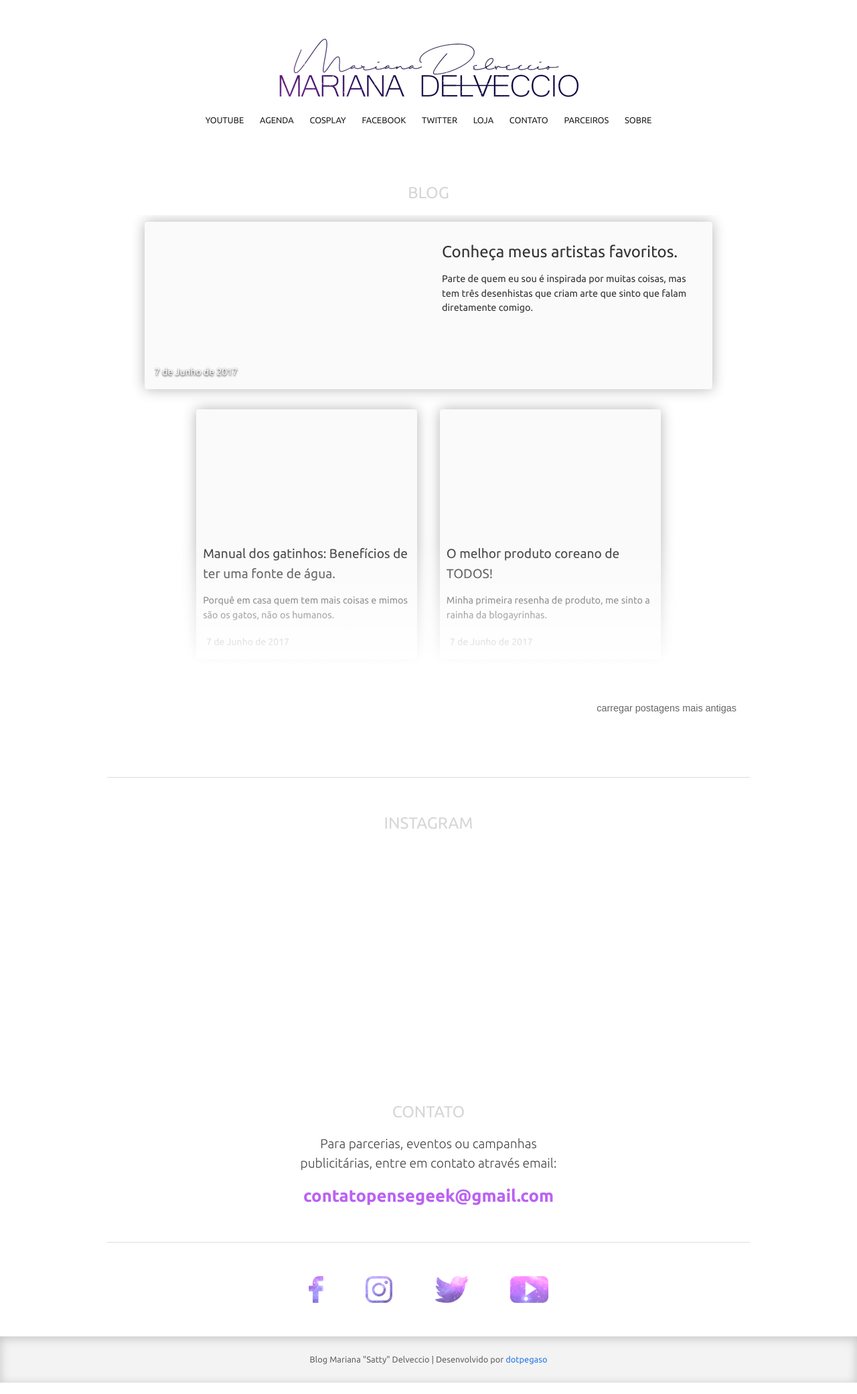
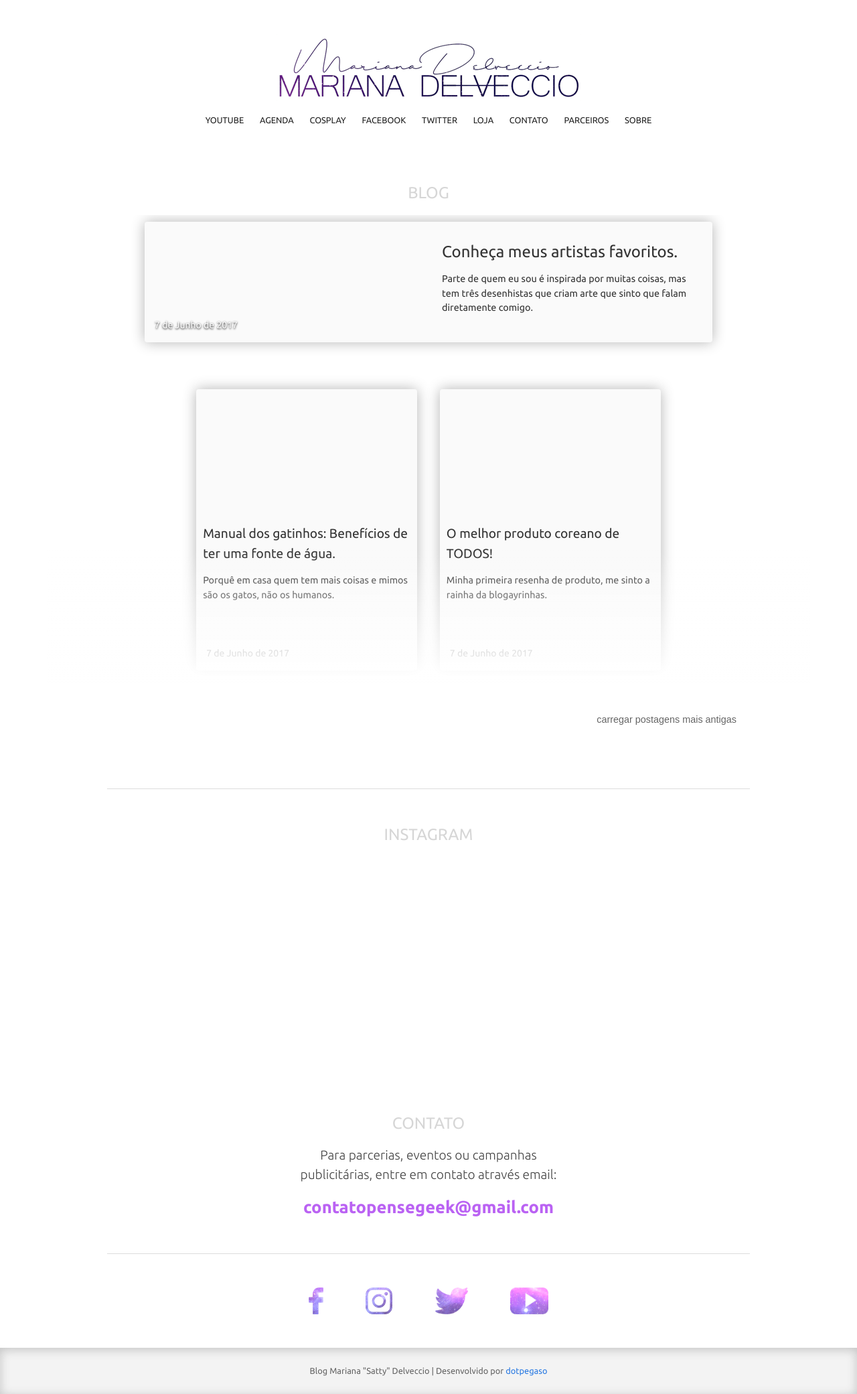
Before and after one commit to devsatty/devsatty.github.io, a Jekyll site: the page built from index.md, in a window 1280 px wide. Shown: the whole page at 67% size. Built offline with Jekyll 4.4.1, drawn with Linux system fonts in a browser that asks for light colours; nearby versions of some CDN libraries; library files that are not in the unit come from our copies; a script that is not in the unit is left out.

Commit message:
css changes

```diff
--- a/assets/main.scss
+++ b/assets/main.scss
@@ -292,6 +292,8 @@
 
 .post-list li{
     background: #FAFAFA;
+    min-height: 180px;
+    max-height: 180px;
 }
 
 .hr{
```
